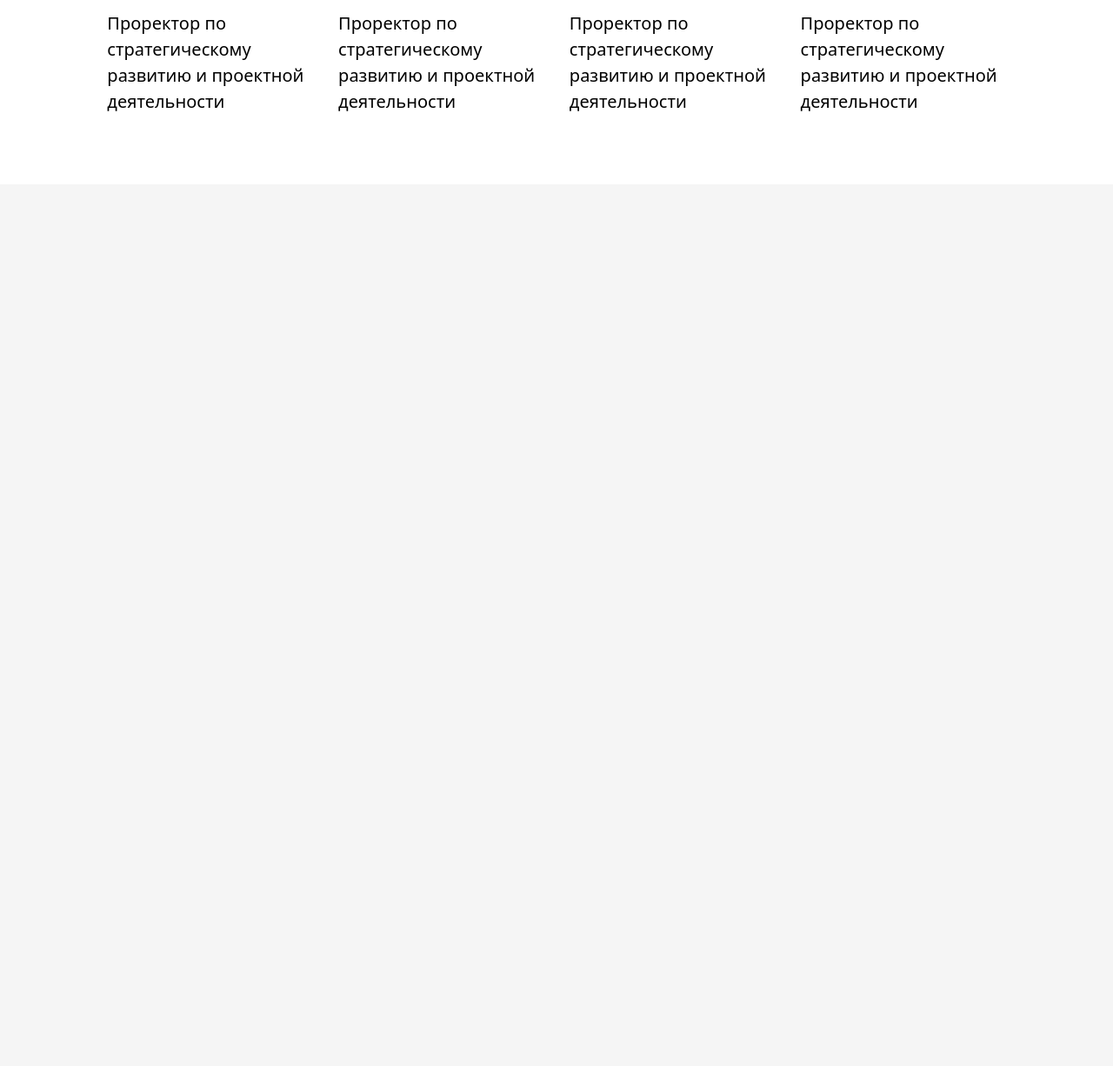
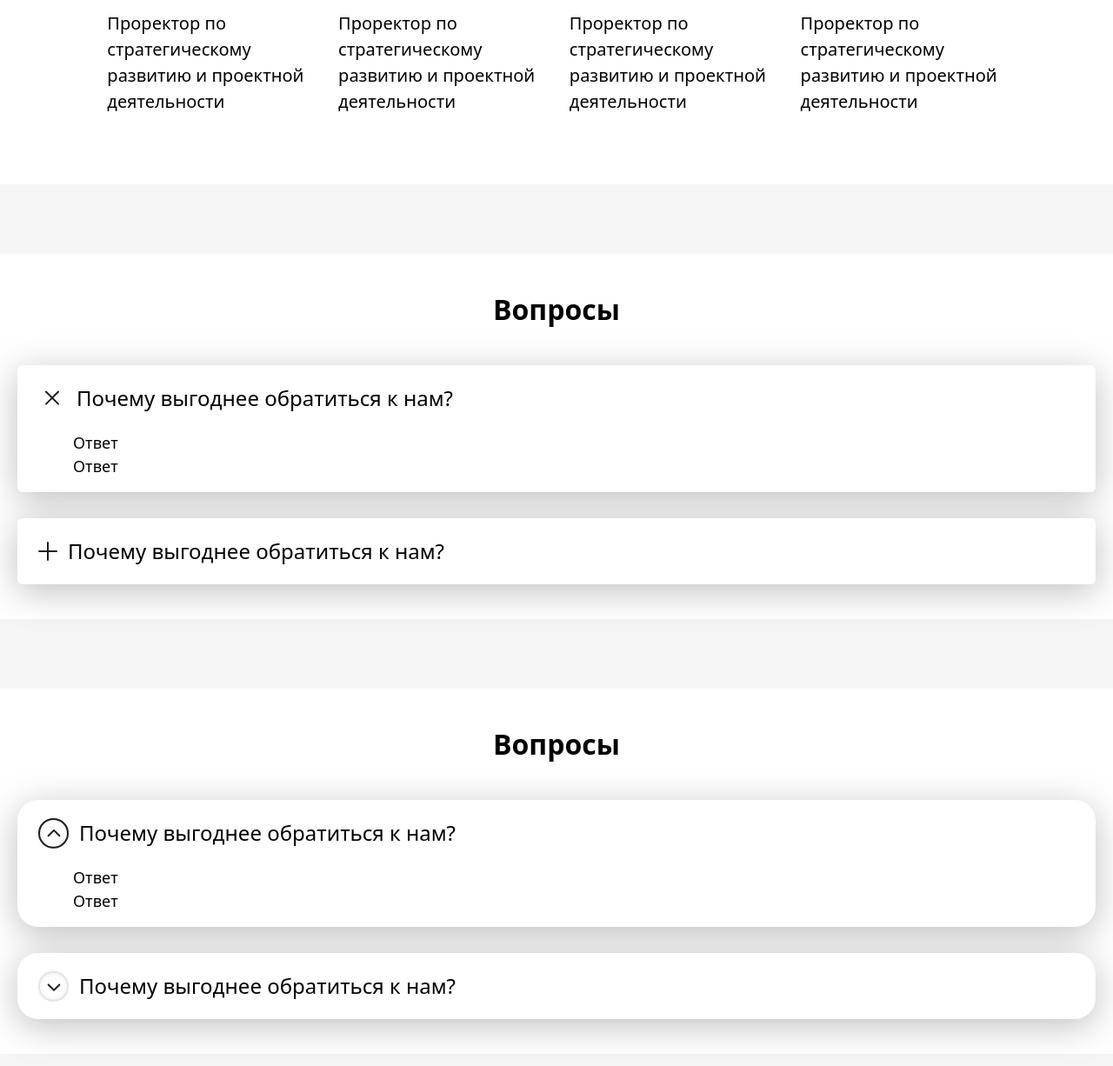
Before and after one commit to kardachh/ic_vyatsu, a website: page public/templates/index.html in a window 1280 px wide. Shown: the part 8985-10211 px from the top of the page at 87% size. Before the commit the page ends 9277 px from the top, so only its background shows below. Drawn offline with nearby package versions, Linux system fonts and the light colour scheme.

Commit message:
Шаблоны #4 > Вопросы

```diff
--- a/public/templates/index.html
+++ b/public/templates/index.html
@@ -543,7 +543,8 @@
                                 <div class="flex flex-col justify-center items-center">
                                     <img class="rounded-2xl" src="../../assets/black.webp" />
                                     <div class="text-[24px] font-semibold uppercase mt-[30px]">БАЖИН КОНСТАНТИН</div>
-                                    <div class="text-[20px] font-normal mt-[15px]">Проректор по стратегическому развитию и проектной деятельности</div>
+                                    <div class="text-[20px] font-normal mt-[15px]">Проректор по стратегическому развитию
+                                        и проектной деятельности</div>
                                 </div>
                             </div>
                             <!-- Slides -->
@@ -551,7 +552,8 @@
                                 <div class="flex flex-col justify-center items-center">
                                     <img class="rounded-2xl" src="../../assets/black.webp" />
                                     <div class="text-[24px] font-semibold uppercase mt-[30px]">БАЖИН КОНСТАНТИН</div>
-                                    <div class="text-[20px] font-normal mt-[15px]">Проректор по стратегическому развитию и проектной деятельности</div>
+                                    <div class="text-[20px] font-normal mt-[15px]">Проректор по стратегическому развитию
+                                        и проектной деятельности</div>
                                 </div>
                             </div>
                             <!-- Slides -->
@@ -559,7 +561,8 @@
                                 <div class="flex flex-col justify-center items-center">
                                     <img class="rounded-2xl" src="../../assets/black.webp" />
                                     <div class="text-[24px] font-semibold uppercase mt-[30px]">БАЖИН КОНСТАНТИН</div>
-                                    <div class="text-[20px] font-normal mt-[15px]">Проректор по стратегическому развитию и проектной деятельности</div>
+                                    <div class="text-[20px] font-normal mt-[15px]">Проректор по стратегическому развитию
+                                        и проектной деятельности</div>
                                 </div>
                             </div>
                             <!-- Slides -->
@@ -567,7 +570,8 @@
                                 <div class="flex flex-col justify-center items-center">
                                     <img class="rounded-2xl" src="../../assets/black.webp" />
                                     <div class="text-[24px] font-semibold uppercase mt-[30px]">БАЖИН КОНСТАНТИН</div>
-                                    <div class="text-[20px] font-normal mt-[15px]">Проректор по стратегическому развитию и проектной деятельности</div>
+                                    <div class="text-[20px] font-normal mt-[15px]">Проректор по стратегическому развитию
+                                        и проектной деятельности</div>
                                 </div>
                             </div>
                             <!-- Slides -->
@@ -575,7 +579,8 @@
                                 <div class="flex flex-col justify-center items-center">
                                     <img class="rounded-2xl" src="../../assets/black.webp" />
                                     <div class="text-[24px] font-semibold uppercase mt-[30px]">БАЖИН КОНСТАНТИН</div>
-                                    <div class="text-[20px] font-normal mt-[15px]">Проректор по стратегическому развитию и проектной деятельности</div>
+                                    <div class="text-[20px] font-normal mt-[15px]">Проректор по стратегическому развитию
+                                        и проектной деятельности</div>
                                 </div>
                             </div>
                             <!-- Slides -->
@@ -583,7 +588,8 @@
                                 <div class="flex flex-col justify-center items-center">
                                     <img class="rounded-2xl" src="../../assets/black.webp" />
                                     <div class="text-[24px] font-semibold uppercase mt-[30px]">БАЖИН КОНСТАНТИН</div>
-                                    <div class="text-[20px] font-normal mt-[15px]">Проректор по стратегическому развитию и проектной деятельности</div>
+                                    <div class="text-[20px] font-normal mt-[15px]">Проректор по стратегическому развитию
+                                        и проектной деятельности</div>
                                 </div>
                             </div>
                             <!-- Slides -->
@@ -591,7 +597,8 @@
                                 <div class="flex flex-col justify-center items-center">
                                     <img class="rounded-2xl" src="../../assets/black.webp" />
                                     <div class="text-[24px] font-semibold uppercase mt-[30px]">БАЖИН КОНСТАНТИН</div>
-                                    <div class="text-[20px] font-normal mt-[15px]">Проректор по стратегическому развитию и проектной деятельности</div>
+                                    <div class="text-[20px] font-normal mt-[15px]">Проректор по стратегическому развитию
+                                        и проектной деятельности</div>
                                 </div>
                             </div>
                         </div>
@@ -605,6 +612,70 @@
             <!-- If we need scrollbar -->
             <div class="w-1/5 relative">
                 <div class="swiper-scrollbar swiperTeam2-scrollbar"></div>
+            </div>
+        </div>
+    </div>
+
+    <div id="questions" class="container px-5 mx-auto my-10 mb-20 bg-white">
+        <div class="text-[20px] md:text-[32px] text-center py-10 font-bold">Вопросы</div>
+        <div class="pb-10 space-y-[30px]">
+            <!-- open -->
+            <div
+                class="question question-open drop-shadow-[0_8px_20px_rgba(0,0,0,0.25)] bg-white flex-1 overflow-hidden rounded-md cursor-pointer">
+                <div class="flex my-5 items-center">
+                    <div class="ml-6 mr-3"><img class="question-cross" src="../../assets/cross X.svg" /></div>
+                    <div class="text-[24px] font-light">Почему выгоднее обратиться к нам?</div>
+                </div>
+                <div class="question-answer ml-16 text-[18px] pb-4 h-auto cursor-default font-light">
+                    Ответ
+                    <br>
+                    Ответ
+                </div>
+            </div>
+            <!-- closed -->
+            <div
+                class="question drop-shadow-[0_8px_20px_rgba(0,0,0,0.25)] bg-white flex-1 overflow-hidden rounded-md cursor-pointer ">
+                <div class="flex my-5 items-center">
+                    <div class="ml-6 mr-3"><img class="question-cross" src="../../assets/cross +.svg" /></div>
+                    <div class="text-[24px] font-light">Почему выгоднее обратиться к нам?</div>
+                </div>
+                <div class="question-answer ml-16 text-[18px] pb-0 h-0 cursor-default font-light">
+                    Ответ
+                    <br>
+                    Ответ
+                </div>
+            </div>
+        </div>
+    </div>
+
+    <div id="questions" class="container px-5 mx-auto my-10 mb-20 bg-white">
+        <div class="text-[20px] md:text-[32px] text-center py-10 font-bold">Вопросы</div>
+        <div class="pb-10 space-y-[30px]">
+            <!-- open -->
+            <div
+                class="question question-open drop-shadow-[0_8px_20px_rgba(0,0,0,0.25)] bg-white flex-1 overflow-hidden rounded-3xl cursor-pointer">
+                <div class="flex my-5 items-center">
+                    <div class="ml-6 mr-3"><img class="question-arrow" src="../../assets/arrow up.svg" /></div>
+                    <div class="text-[24px] font-light">Почему выгоднее обратиться к нам?</div>
+                </div>
+                <div class="question-answer ml-16 text-[18px] pb-4 h-auto cursor-default font-light">
+                    Ответ
+                    <br>
+                    Ответ
+                </div>
+            </div>
+            <!-- closed -->
+            <div
+                class="question drop-shadow-[0_8px_20px_rgba(0,0,0,0.25)] bg-white flex-1 overflow-hidden rounded-3xl cursor-pointer ">
+                <div class="flex my-5 items-center">
+                    <div class="ml-6 mr-3"><img class="question-arrow" src="../../assets/arrow down.svg" /></div>
+                    <div class="text-[24px] font-light">Почему выгоднее обратиться к нам?</div>
+                </div>
+                <div class="question-answer ml-16 text-[18px] pb-0 h-0 cursor-default font-light">
+                    Ответ
+                    <br>
+                    Ответ
+                </div>
             </div>
         </div>
     </div>
@@ -785,4 +856,24 @@
 
 </script>
 
+<script>
+    const onQuestionClick = (a) => {
+        const questionEl = a.currentTarget;
+        const answerEl = questionEl.querySelector(".question-answer")
+        if (a.target !== answerEl) {
+            answerEl.classList.toggle("h-auto")
+            answerEl.classList.toggle("h-0")
+            answerEl.classList.toggle("pb-4")
+            answerEl.classList.toggle("pb-0")
+            questionEl.querySelectorAll(".question-cross")[0] ?
+                questionEl.querySelectorAll(".question-cross")[0].getAttribute("src") === "../../assets/cross +.svg" ? questionEl.querySelectorAll(".question-cross")[0].src = "../../assets/cross X.svg" : questionEl.querySelectorAll(".question-cross")[0].src = "../../assets/cross +.svg"
+                :
+                questionEl.querySelectorAll(".question-arrow")[0].getAttribute("src") === "../../assets/arrow up.svg" ? questionEl.querySelectorAll(".question-arrow")[0].src = "../../assets/arrow down.svg" : questionEl.querySelectorAll(".question-arrow")[0].src = "../../assets/arrow up.svg"
+        }
+    }
+
+
+    Array.from(document.getElementsByClassName("question")).forEach(el => el.addEventListener("click", onQuestionClick))
+</script>
+
 </html>
```
Also changed, not shown: assets/arrow down.svg (added), assets/arrow up.svg (added), assets/cross +.svg (added), assets/cross X.svg (added), dist/output.css.
